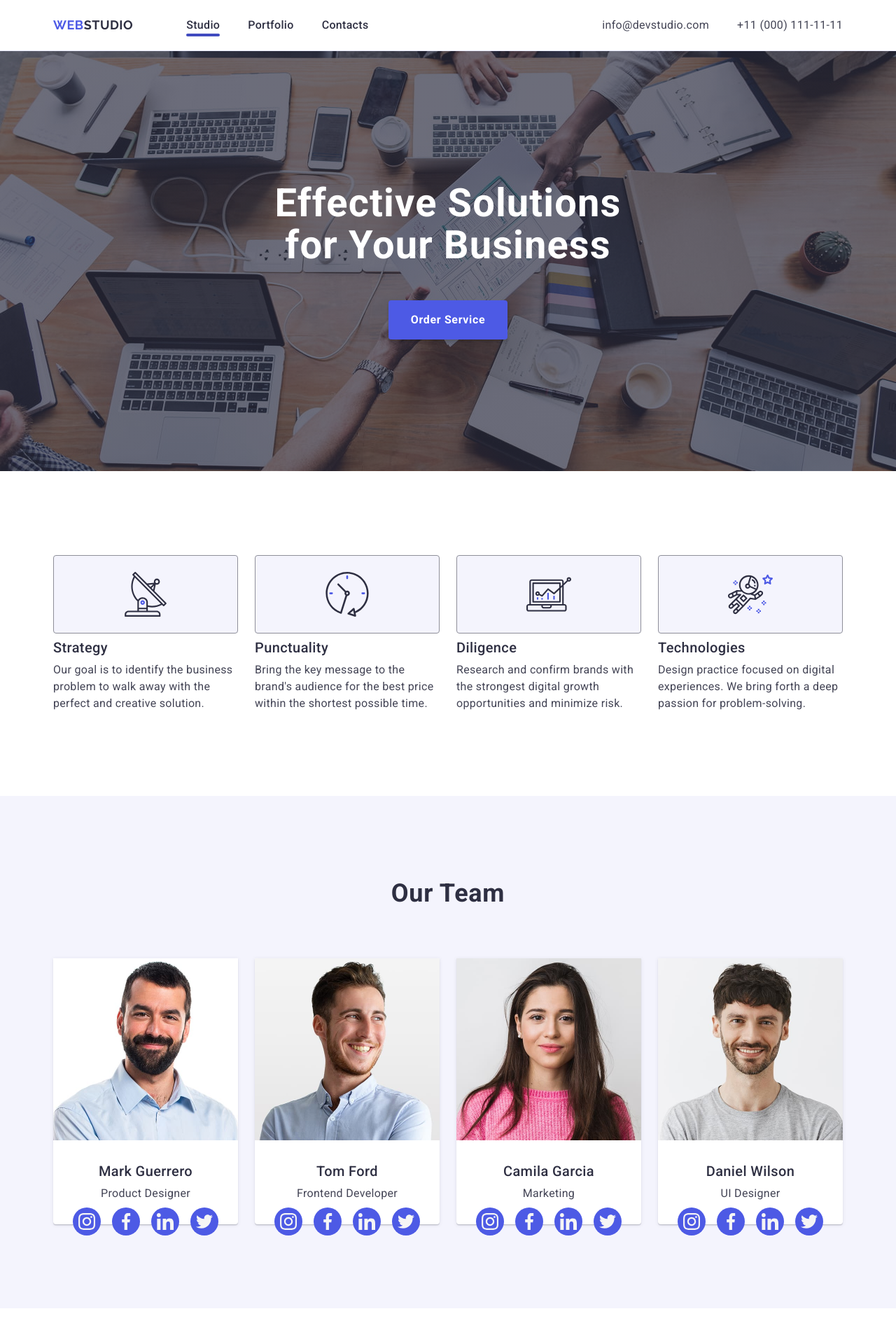
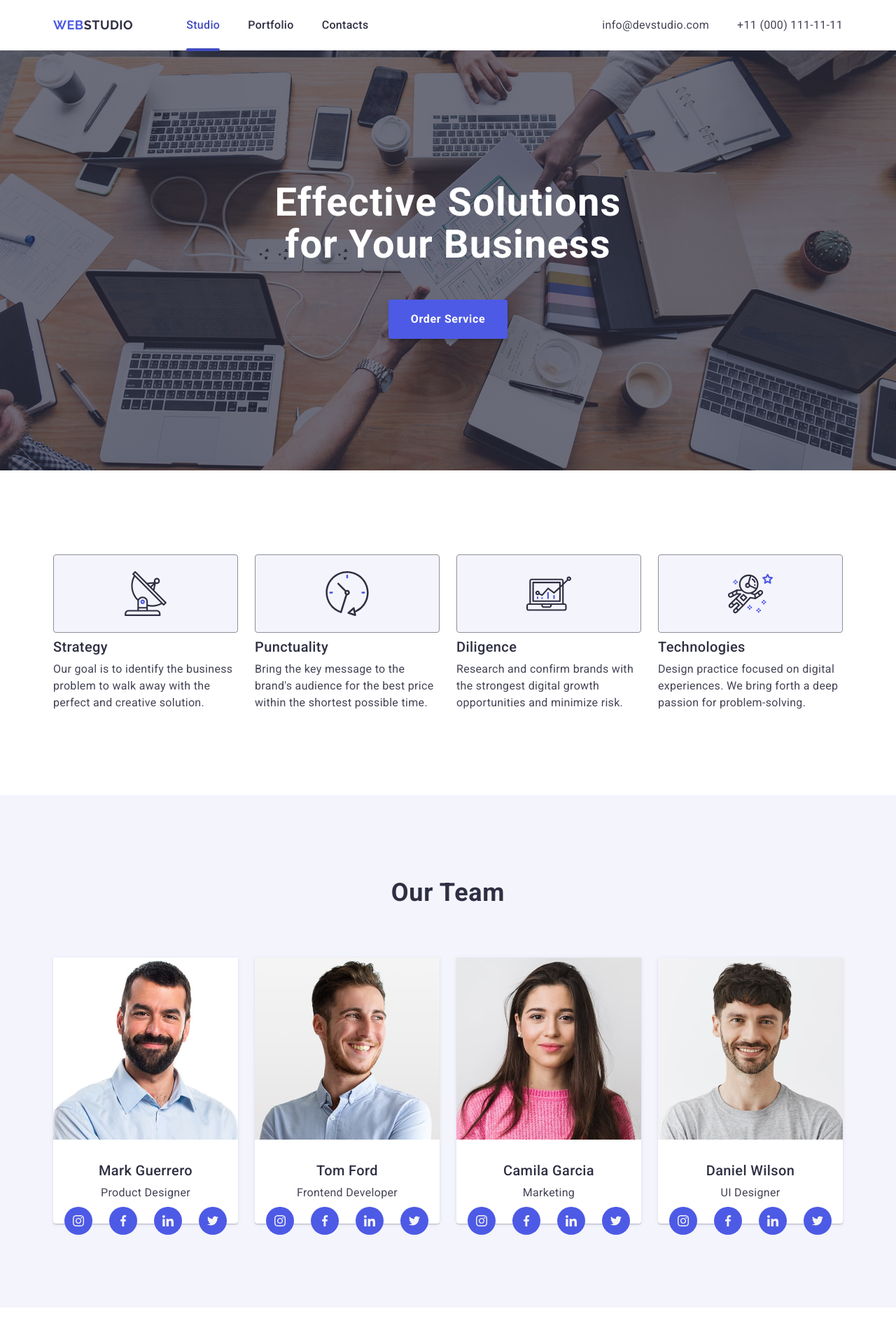
Before and after one commit to rey-grey/goit-markup-hw-04, a plain HTML site: page index.html in a window 1280 px wide. Shown: the top 1900 px of the page at 70% size. Drawn offline with nearby package versions, Linux system fonts and the light colour scheme.

Commit message:
second-fix

```diff
--- a/css/styles.css
+++ b/css/styles.css
@@ -57,15 +57,20 @@ body {
 
 
 /* header */
+
 .header {
+    box-shadow: 0px 2px 1px rgba(46, 47, 66, 0.08),
+            0px 1px 1px rgba(46, 47, 66, 0.16),
+            0px 1px 6px rgba(46, 47, 66, 0.08);
 
-   border-bottom: 1px solid #e7e9fc;
 
 }
+
 .header-content {
     display: flex;
         justify-content: space-between;
         align-items: center;
+
 }
 
 .nav {
@@ -126,14 +131,15 @@ margin-right: 76px;
     gap:40px;
 }
 
-.menu .nav-link {
+.nav-link {
     position: relative;
+
     }
 
-.menu .nav-link::after {
+.nav-link::after {
     content: "";
     position: absolute;
-    bottom: 20px;
+
     left: 0;
     width: 48px;
     height: 4px;
@@ -141,6 +147,11 @@ margin-right: 76px;
     border-radius: 2px;
     transform: scaleX(0);
     transition: transform 0.3s ease;
+    bottom: -1px;
+}
+
+.active {
+    color: #404bbf;
 }
 
 .menu .nav-link.active::after {
@@ -186,13 +197,7 @@ margin-right: 76px;
 
 .hero {
     padding: 188px 0;
-    background-color: #2e2f42;
-background-image: linear-gradient(to bottom,
-    rgba(46, 47, 66, 0.7),
-    rgba(46, 47, 66, 0.7)),
-
-
-url(../images/people-office\ 1\ \(1\).jpg);
+    background-image: linear-gradient(rgba(46, 47, 66, 0.7), rgba(46, 47, 66, 0.7)), url(../images/people-office\ 1\ \(1\).jpg);
     background-repeat: no-repeat;
     background-size: cover;
     background-position: center;
@@ -271,6 +276,7 @@ display: block;
         display: flex;
         align-items: center;
         margin-bottom: 8px;
+        justify-content: center;
 }
 
 
@@ -334,14 +340,16 @@ width: calc((100% - 72px) / 4);;
    flex-direction: column;
     text-align: center;
     justify-content: center;
+
     gap: 8px;
-    padding-top: 32px;
+    padding: 32px 0;
 
 
 }
 .team-info .social-media {
     display: flex;
     justify-content: center;
+    gap: 24px;
 
 }
 
@@ -402,6 +410,23 @@ justify-content: center;
     letter-spacing: 0.02em;
     color: #434455;
     text-align: center;
+}
+
+.link-icon {
+    width: 100%;
+    height: 100%;
+    background-color: #4d5ae5;
+    border-radius: 50%;
+    display: flex;
+    gap: 24px;
+    align-items: center;
+    justify-content: center;
+    width: 40px;
+    height: 40px;
+    fill: #f5f5f5;
+
+transition: background-color 250ms cubic-bezier(0.4, 0, 0.2, 1);
+
 }
 
 /* portfolio */
@@ -466,6 +491,7 @@ justify-content: center;
     width: 100%;
     transition: transform 0.3s ease-in-out;
 }
+
 .overlay {
     position: absolute;
     bottom: -100%;
@@ -487,6 +513,7 @@ justify-content: center;
 
     transition: bottom 250ms cubic-bezier(0.4, 0, 0.2, 1);
 }
+
 .portfolio-item:hover .overlay,
 .portfolio-item:focus .overlay {
     bottom: 120px;
@@ -514,6 +541,7 @@ justify-content: center;
     color: #434455;
 
 }
+
 .portfolio-content {
     border: 1px solid #e7e9fc;
     border-top: none;
@@ -533,8 +561,15 @@ justify-content: center;
 .footer-content{
 
 display: flex;
-    gap: 120px;
+align-items: baseline
+
 }
+
+.footer-info {
+margin-right: 120px
+
+}
+
 .footer .logo {
     display: inline-block;
     margin-bottom: 16px;
@@ -550,40 +585,43 @@ display: flex;
 
 
 }
-.footer-nav-subtitle {
+.footer-links-subtitle {
     font-weight: 500;
         font-size: 16px;
         line-height: 1.5;
         letter-spacing: 0.02em;
         color: #fff;
+        margin-bottom: 16px;
 }
-.footer-nav {
-display: flex;
-flex-direction: column;
 
-}
-.social-media {
+.social-media-footer {
     display: flex;
     gap: 16px;
 
+}
+
+.link-icon-footer {
+    width: 100%;
+    height: 100%;
+    background-color: #4d5ae5;
+    border-radius: 50%;
+    display: flex;
+    align-items: center;
+    justify-content: center;
+    width: 40px;
+        height: 40px;
+
+    transition: background-color 250ms cubic-bezier(0.4, 0, 0.2, 1);
 
 }
-.social-media li:hover,
-.social-media li:focus {
-background: #31d0aa;
+.link-icon-footer:hover,
+.link-icon-footer:focus {
+background-color: #31d0aa;
+
 }
 
-.social-media li {
-    display: flex;
-        justify-content: center;
-        align-items: center;
-        background-color: #4d5ae5;
-        border-radius: 50%;
-        width: 40px;
-        height: 40px;
-        fill: #f5f5f5;
+.icon-footer {
+    fill: #f4f4fd;
 
-        transition-property: background-color;
-        transition-duration: 250ms;
-        transition-timing-function: cubic-bezier(0.4, 0, 0.2, 1);
+
 }
--- a/index.html
+++ b/index.html
@@ -77,7 +77,7 @@
           <ul class="features-list">
             <li class="features-item">
               <div class="box-top">
-                <svg class="icon-top" height="64" weight="64">
+                <svg class="icon-top" height="64" width="64">
                   <use href="./images/icons.svg#icon-antenna-1-1"></use>
                 </svg>
               </div>
@@ -91,7 +91,7 @@
 
             <li class="features-item">
               <div class="box-top">
-                <svg class="icon-top" height="64" weight="64">
+                <svg class="icon-top" height="64" width="64">
                   <use href="./images/icons.svg#icon-clock-1"></use>
                 </svg>
               </div>
@@ -103,7 +103,7 @@
             </li>
             <li class="features-item">
               <div class="box-top">
-                <svg class="icon-top" height="64" weight="64">
+                <svg class="icon-top" height="64" width="64">
                   <use href="./images/icons.svg#icon-diagram-1"></use>
                 </svg>
               </div>
@@ -115,7 +115,7 @@
             </li>
             <li class="features-item">
               <div class="box-top">
-                <svg class="icon-top" height="64" weight="64">
+                <svg class="icon-top" height="64" width="64">
                   <use href="./images/icons.svg#icon-astronaut-1"></use>
                 </svg>
               </div>
@@ -141,25 +141,33 @@
                 <p class="team-text">Product Designer</p>
                 <ul class="social-media">
                   <li>
-                    <svg class="icon" width="24" height="24">
+                    <a class="link-icon" href="https://instagram.com" target="_blank" alt="Instagram">
+                      <svg class="icon" width="16" height="16">
                         <use href="./images/icons.svg#icon-instagram-2"></use>
                       </svg>
+                    </a>
+                  </li>
+                  <a class="link-icon" href="https://www.facebook.com" target="_blank" aria-multiline="Facebook">
+                    <svg class="icon" width="16" height="16">
+                      <use href="./images/icons.svg#icon-facebook-1"></use>
+                    </svg>
+                    </a>
+
                   </li>
                   <li>
-                    <svg class="icon" width="24" height="24">
-                      <use href="./images/icons.svg#icon-facebook-1"></use>
-                    </svg>
-                  </li>
-                  <li>
-                    <svg class="icon" width="24" height="24">
+                  <a class="link-icon" href="https://www.linkedin.com" target="_blank" alt="Linkedin">
+                    <svg class="icon" width="16" height="16">
                       <use href="./images/icons.svg#icon-linkedin-1"></use>
                     </svg>
+                   </a>
                   </li>
 
                   <li>
-                    <svg class="icon" width="24" height="24">
+                    <a class="link-icon" href="https://x.com" target="_blank" alt="Twitter">
+                    <svg class="icon" width="16" height="16">
                       <use href="./images/icons.svg#icon-twitter-1"></use>
                     </svg>
+                    </a>
                   </li>
                 </ul>
               </div>
@@ -171,25 +179,33 @@
                 <p class="team-text">Frontend Developer</p>
                 <ul class="social-media">
                   <li>
-                    <svg class="icon" width="24" height="24">
+                    <a class="link-icon" href="https://instagram.com" target="_blank" alt="Instagram">
+                      <svg class="icon" width="16" height="16">
                         <use href="./images/icons.svg#icon-instagram-2"></use>
                       </svg>
+                    </a>
+                  </li>
+                  <a class="link-icon" href="https://www.facebook.com" target="_blank" aria-multiline="Facebook">
+                    <svg class="icon" width="16" height="16">
+                      <use href="./images/icons.svg#icon-facebook-1"></use>
+                    </svg>
+                    </a>
+
                   </li>
                   <li>
-                    <svg class="icon" width="24" height="24">
-                      <use href="./images/icons.svg#icon-facebook-1"></use>
-                    </svg>
-                  </li>
-                  <li>
-                    <svg class="icon" width="24" height="24">
+                  <a class="link-icon" href="https://www.linkedin.com" target="_blank" alt="Linkedin">
+                    <svg class="icon" width="16" height="16">
                       <use href="./images/icons.svg#icon-linkedin-1"></use>
                     </svg>
+                   </a>
                   </li>
 
                   <li>
-                    <svg class="icon" width="24" height="24">
+                    <a class="link-icon" href="https://x.com" target="_blank" alt="Twitter">
+                    <svg class="icon" width="16" height="16">
                       <use href="./images/icons.svg#icon-twitter-1"></use>
                     </svg>
+                    </a>
                   </li>
                 </ul>
               </div>
@@ -201,25 +217,33 @@
                 <p class="team-text">Marketing</p>
                 <ul class="social-media">
                   <li>
-                    <svg class="icon" width="24" height="24">
+                    <a class="link-icon" href="https://instagram.com" target="_blank" alt="Instagram">
+                      <svg class="icon" width="16" height="16">
                         <use href="./images/icons.svg#icon-instagram-2"></use>
                       </svg>
+                    </a>
+                  </li>
+                  <a class="link-icon" href="https://www.facebook.com" target="_blank" aria-multiline="Facebook">
+                    <svg class="icon" width="16" height="16">
+                      <use href="./images/icons.svg#icon-facebook-1"></use>
+                    </svg>
+                    </a>
+
                   </li>
                   <li>
-                    <svg class="icon" width="24" height="24">
-                      <use href="./images/icons.svg#icon-facebook-1"></use>
-                    </svg>
-                  </li>
-                  <li>
-                    <svg class="icon" width="24" height="24">
+                  <a class="link-icon" href="https://www.linkedin.com" target="_blank" alt="Linkedin">
+                    <svg class="icon" width="16" height="16">
                       <use href="./images/icons.svg#icon-linkedin-1"></use>
                     </svg>
+                   </a>
                   </li>
 
                   <li>
-                    <svg class="icon" width="24" height="24">
+                    <a class="link-icon" href="https://x.com" target="_blank" alt="Twitter">
+                    <svg class="icon" width="16" height="16">
                       <use href="./images/icons.svg#icon-twitter-1"></use>
                     </svg>
+                    </a>
                   </li>
                 </ul>
               </div>
@@ -231,25 +255,33 @@
                 <p class="team-text">UI Designer</p>
                 <ul class="social-media">
                   <li>
-                    <svg class="icon" width="24" height="24">
+                    <a class="link-icon" href="https://instagram.com" target="_blank" alt="Instagram">
+                      <svg class="icon" width="16" height="16">
                         <use href="./images/icons.svg#icon-instagram-2"></use>
                       </svg>
+                    </a>
+                  </li>
+                  <a class="link-icon" href="https://www.facebook.com" target="_blank" aria-multiline="Facebook">
+                    <svg class="icon" width="16" height="16">
+                      <use href="./images/icons.svg#icon-facebook-1"></use>
+                    </svg>
+                    </a>
+
                   </li>
                   <li>
-                    <svg class="icon" width="24" height="24">
-                      <use href="./images/icons.svg#icon-facebook-1"></use>
-                    </svg>
-                  </li>
-                  <li>
-                    <svg class="icon" width="24" height="24">
+                  <a class="link-icon" href="https://www.linkedin.com" target="_blank" alt="Linkedin">
+                    <svg class="icon" width="16" height="16">
                       <use href="./images/icons.svg#icon-linkedin-1"></use>
                     </svg>
+                   </a>
                   </li>
 
                   <li>
-                    <svg class="icon" width="24" height="24">
+                    <a class="link-icon" href="https://x.com" target="_blank" alt="Twitter">
+                    <svg class="icon" width="16" height="16">
                       <use href="./images/icons.svg#icon-twitter-1"></use>
                     </svg>
+                    </a>
                   </li>
                 </ul>
               </div>
@@ -377,32 +409,40 @@
           </p>
         </div>
 
-        <nav class="footer-nav">
-          <h3 class="footer-nav-subtitle">Social media</h3>
-          <ul class="social-media">
+        <div class="footer-links">
+          <p class="footer-links-subtitle">Social media</p>
+          <ul class="social-media-footer">
             <li>
-              <svg class="icon" width="24" height="24">
+                    <a class="link-icon-footer" href="https://instagram.com" target="_blank" alt="Instagram">
+                      <svg class="icon-footer" width="24" height="24">
                         <use href="./images/icons.svg#icon-instagram-2"></use>
                       </svg>
+                    </a>
+                  </li>
+                  <a class="link-icon-footer" href="https://www.facebook.com" target="_blank" aria-multiline="Facebook">
+                    <svg class="icon-footer" width="24" height="24">
+                      <use href="./images/icons.svg#icon-facebook-1"></use>
+                    </svg>
+                    </a>
+
                   </li>
                   <li>
-              <svg class="icon" width="24" height="24">
-                <use href="./images/icons.svg#icon-facebook-1"></use>
-              </svg>
-            </li>
-            <li>
-              <svg class="icon" width="24" height="24">
+                  <a class="link-icon-footer" href="https://www.linkedin.com" target="_blank" alt="Linkedin">
+                    <svg class="icon-footer" width="24" height="24">
                       <use href="./images/icons.svg#icon-linkedin-1"></use>
                     </svg>
+                   </a>
                   </li>
 
                   <li>
-              <svg class="icon" width="24" height="24">
+                    <a class="link-icon-footer" href="https://x.com" target="_blank" alt="Twitter">
+                    <svg class="icon-footer" width="24" height="24">
                       <use href="./images/icons.svg#icon-twitter-1"></use>
                     </svg>
+                    </a>
                   </li>
           </ul>
-        </nav>
+        </div>
       </div>
     </footer>
   </body>
```
Lines whose indentation alone changed are shown as unchanged.
